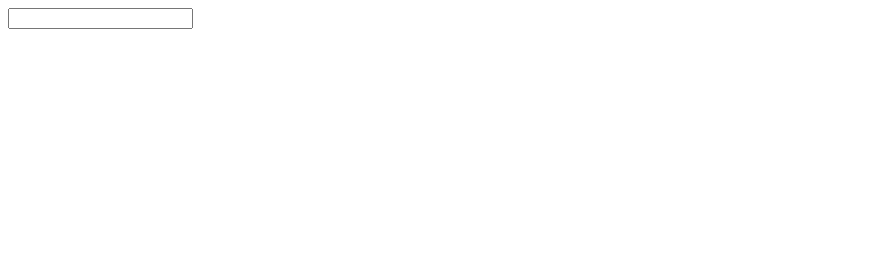
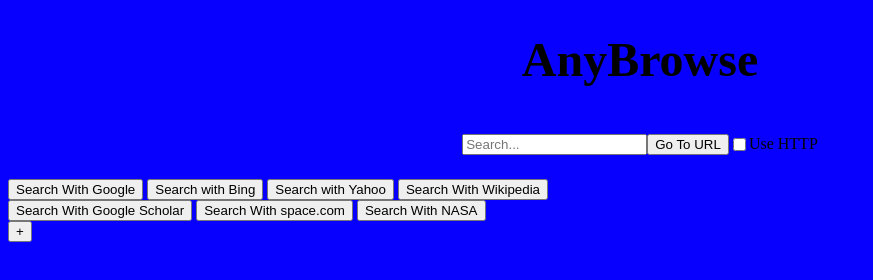
Before and after one commit to BoxyPlayz/home, a plain HTML site: page index.html in a window 1280 px wide. Shown: the whole page, without its empty margins (0-873 px from the left). Drawn offline with Linux system fonts and the light colour scheme.

Commit message:
Use Classic Search

```diff
--- a/index.html
+++ b/index.html
@@ -1,13 +1,35 @@
 <!DOCTYPE html>
 <html lang="en">
 <head>
-    <meta charset="UTF-8">
-    <meta name="viewport" content="width=device-width, initial-scale=1.0">
-    <title>Home</title>
+  <meta charset="UTF-8">
+  <meta name="viewport" content="width=device-width, initial-scale=1.0">
+  <title>AnyBrowse - Browse Anywhere</title>
+<link rel="stylesheet" href="style.css">
 </head>
 <body>
-    <div id="Search">
-        <input type="text" placeholder="">
-    </div>
+  <h1>AnyBrowse</h1>
+
+  <div class="bar">
+    <input type="text" id="searchInput" placeholder="Search...">
+    <button onclick="goToURL()">Go To URL</button>
+    <input title="Use HTTP" type="checkbox" name="Use HTTP" id="usehttp">
+    <p>Use HTTP</p>
+  </div>
+  <div class="search-button">
+    <!-- Search Buttons -->
+    <button onclick="searchGoogle()">Search With Google</button>
+    <button onclick="searchBing()">Search with Bing</button>
+    <button onclick="searchYahoo()">Search with Yahoo</button>
+    <button onclick="searchWiki()">Search With Wikipedia</button><br>
+    <button onclick="searchScholar()">Search With Google Scholar</button>
+    <button onclick="searchSpace()">Search With space.com</button>
+    <button onclick="searchNASA()">Search With NASA</button>
+  </div>
+
+<div id="shortcuts">
+  <button onclick="newShortcut()" type="button">+</button>
+</div>
+</div>
+  <script src="script.js"></script>
 </body>
 </html>
--- a/script.js
+++ b/script.js
@@ -0,0 +1,90 @@
+    const searchInput = document.getElementById('searchInput');
+    const searchMenu = document.getElementById('searchMenu');
+    const useHTTP = document.getElementById('usehttp');
+    const shortcuts = document.getElementById('shortcuts');
+
+    var ShortcutsList = [];
+
+
+    searchInput.addEventListener('contextmenu', function(event) {
+      event.preventDefault();
+      searchMenu.style.display = 'flex';
+      searchMenu.style.left = event.pageX + 'px';
+      searchMenu.style.top = event.pageY + 'px';
+    });
+
+    function searchGoogle() {
+      const query = searchInput.value;
+      window.open('https://www.google.com/search?q=' + encodeURIComponent(query), '_blank');
+    }
+
+    function searchScholar() {
+       const query = searchInput.value;
+       window.open('https://scholar.google.com/scholar?q=' + encodeURIComponent(query) + '&bntG=', '_blank');
+    }
+
+    function searchBing() {
+      const query = searchInput.value;
+      window.open('https://www.bing.com/search?q=' + encodeURIComponent(query), '_blank');
+    }
+
+    function searchYahoo() {
+      const query = searchInput.value;
+      window.open('https://search.yahoo.com/search?p=' + encodeURIComponent(query), '_blank');
+    }
+
+    function searchNASA() {
+      const query = searchInput.value;
+      window.open('https://nasa.gov/?search=' + encodeURIComponent(query), '_blank');
+    }
+
+    function searchWiki() {
+      const query = searchInput.value;
+      window.open('https://en.wikipedia.org/w/index.php?search=' + encodeURIComponent(query), '_blank');
+    }
+
+    function searchSpace() {
+      const query = searchInput.value;
+      window.open('https://www.space.com/search?searchTerm=' + encodeURIComponent(query), '_blank');
+    }
+
+    function goToURL() {
+      const query = searchInput.value;
+      if (useHTTP.checked) {
+        window.open("http://" + query, '_blank');
+      } else {
+        window.open("https://" + query, '_blank');
+      }
+    }
+
+    searchInput.addEventListener('keypress', function(event) {
+  if (event.key === 'Enter') {
+    const query = searchInput.value;
+    window.open('https://www.google.com/search?q=' + encodeURIComponent(query), '_blank');
+  }});
+
+function newShortcut() {
+  let name = prompt("Shortcut Name")
+  let url = prompt("Shortcut URL")
+  const newShortcutButton = document.createElement('button');
+  const a = document.createElement('a');
+  a.href = url;
+  a.target = "_blank";
+  a.rel = "noopener noreferrer";
+  newShortcutButton.textContent = name;
+  a.appendChild(newShortcutButton);
+  shortcuts.appendChild(a);
+  //updateShortcuts()
+}
+
+/*if (localStorage.getItem("shortcuts") == null) {
+localStorage.setItem("shortcuts", {});
+}
+function updateShortcuts() {
+  var numberOfChildren = shortcuts.getElementsByTagName('*').length;
+  ShortcutsList = [];
+  for (var i = 0; i < numberOfChildren; i++) {
+    const thing = document.getElementById("short"+i);
+  };
+print(ShortcutsList)
+}*/
--- a/style.css
+++ b/style.css
@@ -0,0 +1,27 @@
+body{
+      background-color:rgb(8, 0, 255)
+    }
+
+    h1{
+      font-size: 300%;
+      display: flex;
+      align-items: center;
+      flex-direction: column;
+    }
+
+.search-button {
+  padding: 300%, 200%;
+  align-items: center;
+}
+
+.bar {
+  display: flex;
+  align-items: center;
+  justify-content: center;
+  margin-bottom: 10px;
+}
+
+.top {
+  background-color: cadetblue;
+  border-width: 150%;
+}
```
